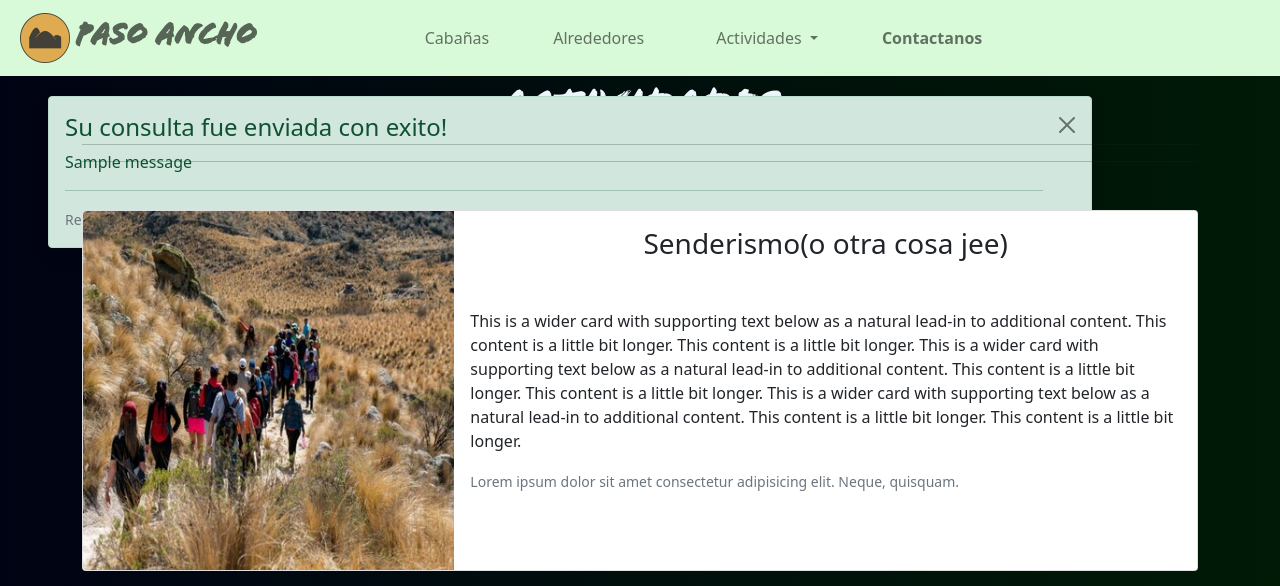
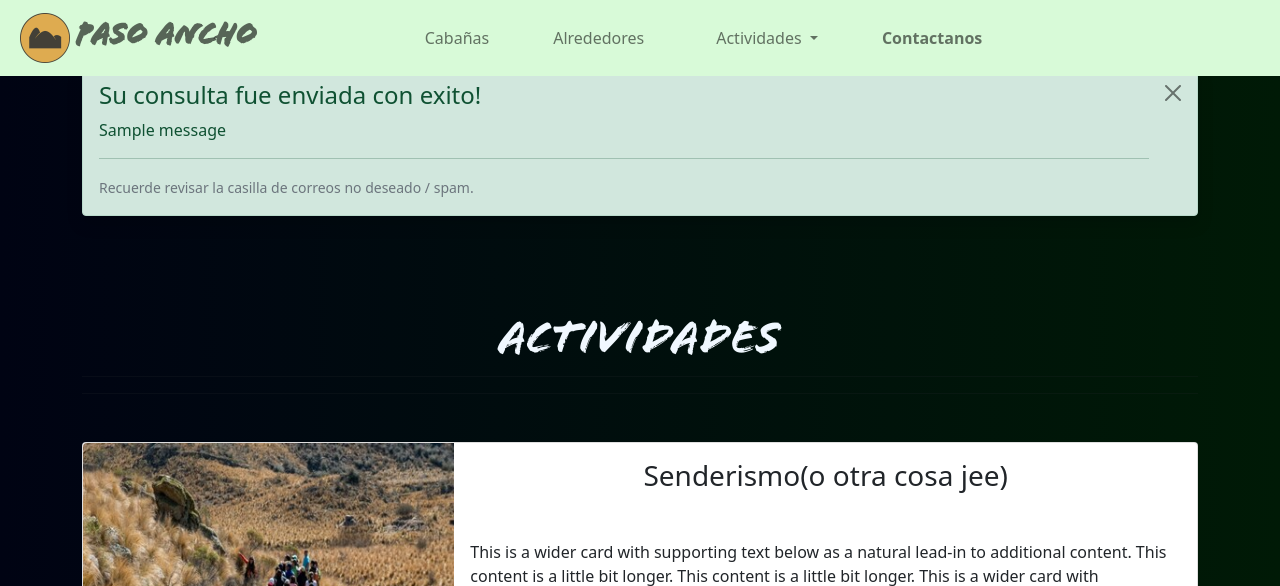
Before and after one commit to Gde-G/Paso-Ancho, a Django app: page /actividades/ in a window 1280 px wide. Shown: the top 586 px of the page. Run offline with Django 4.2, Linux system fonts and the light colour scheme; tables that the repository leaves empty hold one stand-in row (values such as "Sample post"); one stand-in notice (Sample message) is shown; some libraries are stand-ins or nearby versions.

Commit message:
Fixing Messages

```diff
--- a/templates/messages.html
+++ b/templates/messages.html
@@ -1,7 +1,7 @@
 
 {% for message in messages %}
-<div class="container position-fixed p-5">
-    <div class="alert {{ message.tags }} alert-dismissible shadow fade show my-5" role="alert" >
+<div class="container pt-3">
+    <div class="alert {{ message.tags }} alert-dismissible shadow fade show mt-5" role="alert" >
         <button type="button" class="btn-close" data-bs-dismiss="alert" aria-label="Close"></button>
         <h4 class="alert-heading">
             Su consulta fue enviada con exito!
```
